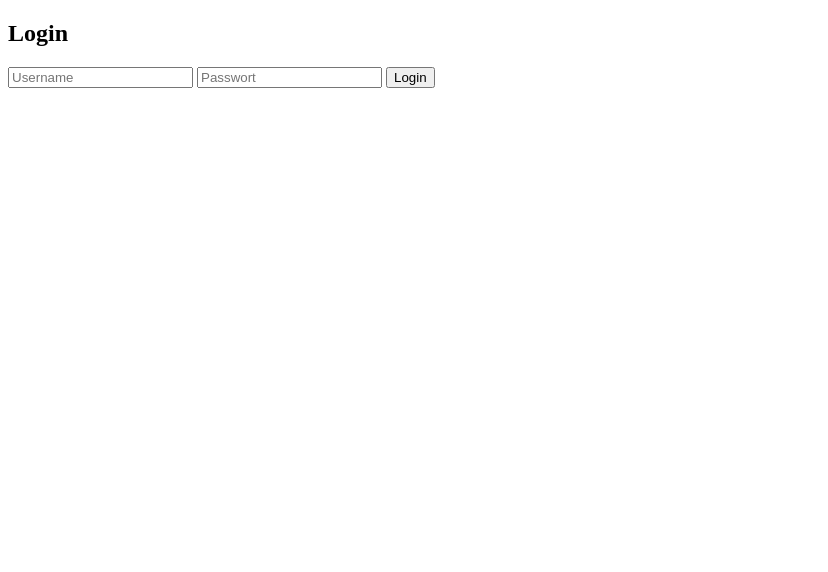
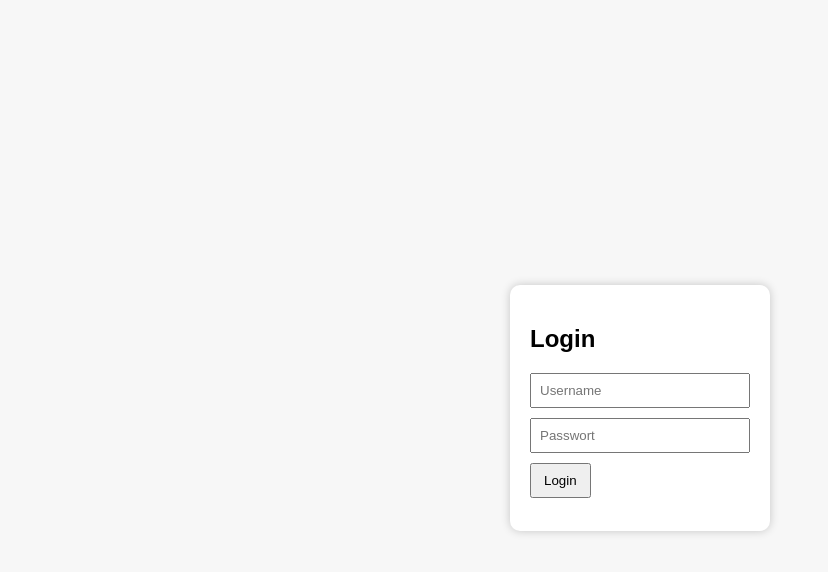
Before and after one commit to PaulTheJavaDev/Springboot-StudentPlanner-Frontend, a website: page public/index.html in a window 1280 px wide. Shown: the whole page, without its empty margins (0-828 px from the left). Drawn offline with Linux system fonts and the light colour scheme.

Commit message:
Added Css styling

```diff
--- a/public/app.js
+++ b/public/app.js
@@ -1,6 +1,6 @@
 class UserAPI {
-    constructor(baseUrl) {
-        this.baseUrl = baseUrl;
+    constructor() {
+        this.baseUrl = "http://localhost:8080/auth";
         this.sessionID = null;
     }
 
@@ -38,7 +38,7 @@ class UserAPI {
 
 class App {
     constructor() {
-        this.api = new UserAPI("http://localhost:8080/auth");
+        this.api = new UserAPI();
         this.bindUI();
     }
 
--- a/public/index.html
+++ b/public/index.html
@@ -3,13 +3,14 @@
     <head>
         <meta charset="UTF-8">
         <title>Login Test</title>
+        <link rel="stylesheet" href="style.css">
     </head>
     <body>
 
         <section id="login">
             <h2>Login</h2>
             <input type="text" id="loginUsername" placeholder="Username">
-    <input type="password" id="loginPassword" placeholder="Passwort">
+            <input type="text" id="loginPassword" placeholder="Passwort"> <!-- Testing purposes -->
             <button id="loginBtn">Login</button>
             <pre id="loginResult"></pre>
         </section>
--- /dev/null
+++ b/public/style.css
@@ -0,0 +1,32 @@
+body {
+    font-family: Arial, sans-serif;
+    background-color: #f7f7f7;
+    display: flex;
+    justify-content: center;
+    align-items: center;
+    height: 100vh;
+}
+
+#login {
+    background-color: white;
+    padding: 20px;
+    border-radius: 10px;
+    box-shadow: 0 0 10px rgba(0,0,0,0.2);
+}
+
+#login input {
+    display: block;
+    margin-bottom: 10px;
+    padding: 8px;
+    width: 200px;
+}
+
+#login button {
+    padding: 8px 12px;
+    cursor: pointer;
+}
+
+#loginResult {
+    margin-top: 10px;
+    color: green;
+}
--- a/server.js
+++ b/server.js
@@ -2,9 +2,12 @@ const express = require('express');
 const path = require('path');
 
 const app = express();
+const port = 3000;
+const appURL = `http://localhost:${port}`;
+
 app.use(express.json());
 
 // Statische Dateien aus dem public-Ordner
 app.use(express.static(path.join(__dirname, 'public')));
 
-app.listen(3000, () => console.log('Server läuft auf http://localhost:3000'));
+app.listen(port, () => console.log(`Server läuft auf ${appURL}`));
```
Lines whose indentation alone changed are shown as unchanged.
